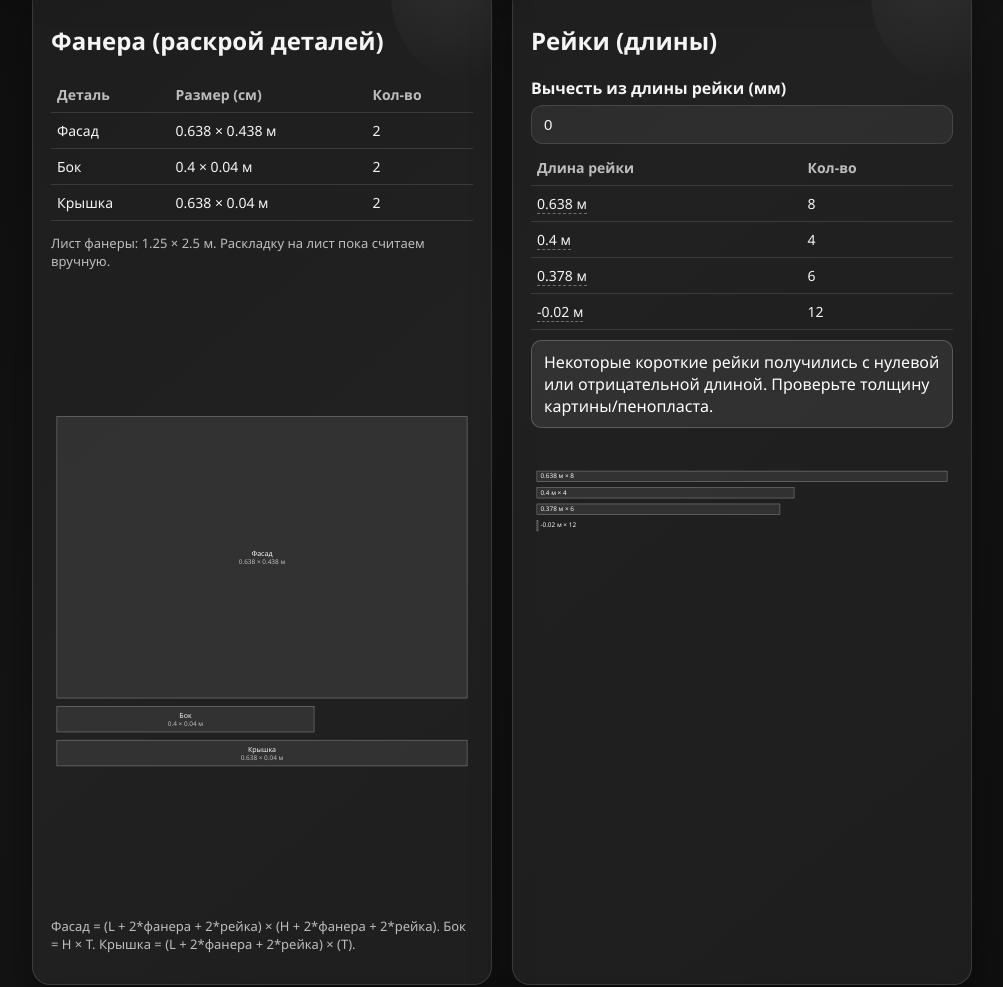
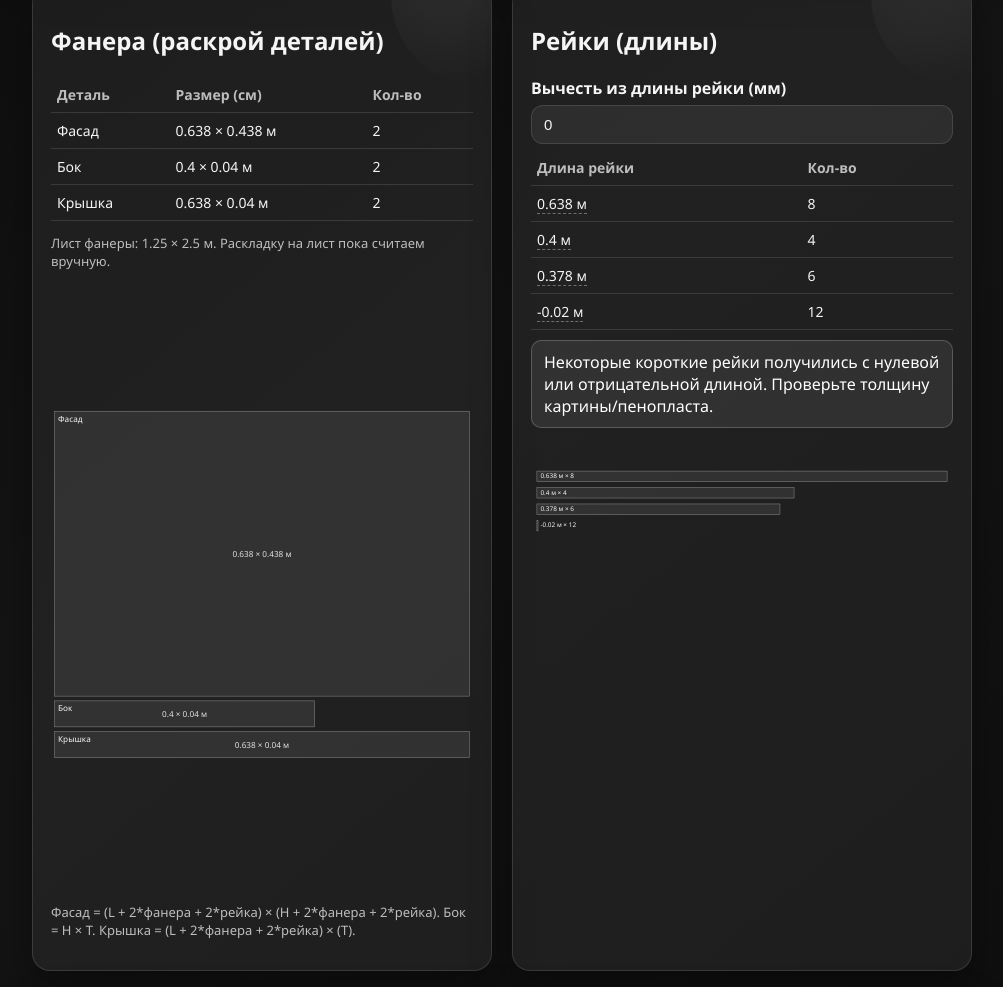
Before and after one commit to VoI4onok/moss_frame_price, a plain HTML site: page Box_dimensions/index.html in a window 1280 px wide. Shown: the part 628-1615 px from the top of the page, without its empty margins (138-1141 px from the left). Drawn offline with Linux system fonts and the light colour scheme.

Commit message:
увеличил грифт

```diff
--- a/Box_dimensions/index.html
+++ b/Box_dimensions/index.html
@@ -323,7 +323,7 @@
         <section class="card">
           <h2>Фанера (раскрой деталей)</h2>
           <div id="plywoodResult"></div>
-          <div id="plywoodPreview" style="margin-top: 12px;"></div>
+          <div id="plywoodPreview" style="margin-top: 6px;"></div>
           <p class="note">Фасад = (L + 2*фанера + 2*рейка) × (H + 2*фанера + 2*рейка). Бок = H × T. Крышка = (L + 2*фанера + 2*рейка) × (T).</p>
         </section>
         <section class="card">
@@ -680,8 +680,8 @@
         ].map((p) => (p.h > p.w ? { ...p, w: p.h, h: p.w } : p));
 
         const previewW = 720;
-        const rowGap = 14;
-        const pad = 10;
+        const rowGap = 8;
+        const pad = 6;
         const maxPartW = Math.max(...parts.map((p) => p.w));
         const scale = maxPartW > 0 ? (previewW - pad * 2) / maxPartW : 1;
 
@@ -694,8 +694,8 @@
           const cy = y + h / 2;
           const rect = `
             <rect x="${x}" y="${y}" width="${w}" height="${h}" fill="rgba(255,255,255,0.08)" stroke="rgba(255,255,255,0.4)"/>
-            <text x="${cx}" y="${cy - 2}" fill="#f5f5f5" font-size="12" text-anchor="middle">${p.name}</text>
-            <text x="${cx}" y="${cy + 12}" fill="#bdbdbd" font-size="11" text-anchor="middle">${formatValue(p.w)} × ${formatValue(p.h)} ${unitLabel()}</text>
+            <text x="${x + 6}" y="${y + 18}" fill="#f5f5f5" font-size="14" text-anchor="start">${p.name}</text>
+            <text x="${cx}" y="${cy + 6}" fill="#e0e0e0" font-size="14" text-anchor="middle">${formatValue(p.w)} × ${formatValue(p.h)} ${unitLabel()}</text>
           `;
           y += h + rowGap;
           return rect;
```
